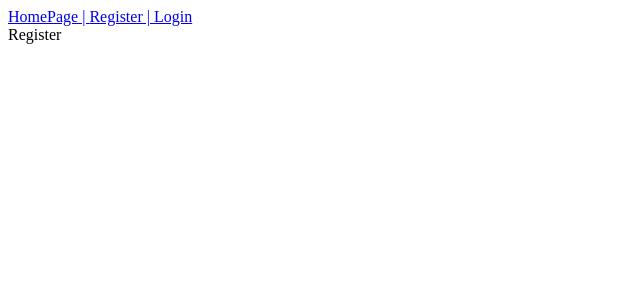
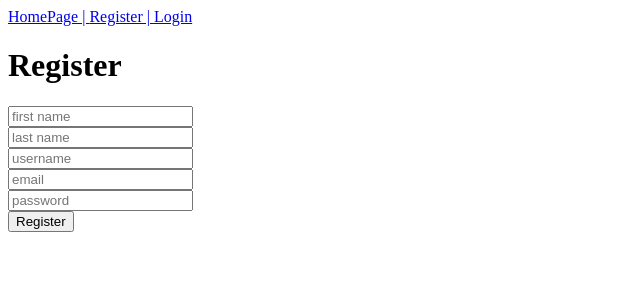
Before and after one commit to guptasajal411/dform, a React (Create React App) app in the folder client/: page /register in a window 1280 px wide. Shown: the top 300 px of the page, without its empty margins (0-640 px from the left). Built offline with nearby package versions, Linux system fonts and the light colour scheme.

Commit message:
feat: :rocket: Connect Register to API

```diff
--- a/client/src/pages/Register.js
+++ b/client/src/pages/Register.js
@@ -1,13 +1,101 @@
-import React from 'react'
+import React, { useState } from 'react'
 import Navbar from "../components/Navbar"
 
 export default function Register() {
+    const [firstName, setFirstName] = useState("");
+    const [lastName, setLastName] = useState("");
+    const [username, setUsername] = useState("");
+    const [email, setEmail] = useState("");
+    const [password, setPassword] = useState("");
+    const [message, setMessage] = useState("");
+    const [isFetching, setIsFetching] = useState(false);
+    const [error, setError] = useState(false);
+
+    async function postRegister(event) {
+        event.preventDefault();
+        setIsFetching(true);
+        await fetch("http://localhost:3001/api/register", {
+            headers: { "content-type": "application/json" },
+            method: "POST",
+            body: JSON.stringify({
+                firstName,
+                lastName,
+                username,
+                email,
+                password
+            })
+        })
+            .then(response => response.json())
+            .then(jsonData => {
+                if (jsonData.status === "ok") {
+                    setIsFetching(false);
+                    setError(false);
+                    setMessage(jsonData.message);
+                    setTimeout(() => {
+                        window.location.href = "/login";
+                    }, 800);
+                } else if (jsonData.status === "error") {
+                    setIsFetching(false);
+                    setError(true);
+                    setMessage(jsonData.message);
+                }
+            });
+    }
     return (
         <>
             <Navbar />
             <div>
-                Register
+                <h1>Register</h1>
+                <form onSubmit={postRegister}>
+                    <input
+                        type="text"
+                        value={firstName}
+                        onChange={e => setFirstName(e.target.value)}
+                        placeholder="first name"
+                        required
+                    />
+                    <br />
+                    <input
+                        type="text"
+                        value={lastName}
+                        onChange={e => setLastName(e.target.value)}
+                        placeholder="last name"
+                        required
+                    />
+                    <br />
+                    <input
+                        type="text"
+                        value={username}
+                        onChange={e => setUsername(e.target.value)}
+                        placeholder="username"
+                        required
+                    />
+                    <br />
+                    <input
+                        type="email"
+                        value={email}
+                        onChange={e => setEmail(e.target.value)}
+                        placeholder="email"
+                        required
+                    />
+                    <br />
+                    <input
+                        type="password"
+                        value={password}
+                        onChange={e => setPassword(e.target.value)}
+                        placeholder="password"
+                        required
+                    />
+                    <br />
+                    <button type="submit" disabled={isFetching}>
+                        {isFetching ? "Registering you..." : "Register"}
+                    </button>
+                    <br />
+                    <p style={{ color: error ? 'red' : 'green' }}>
+                        {message}
+                    </p>
+                </form>
             </div>
         </>
-    )
+    );
 }
```
